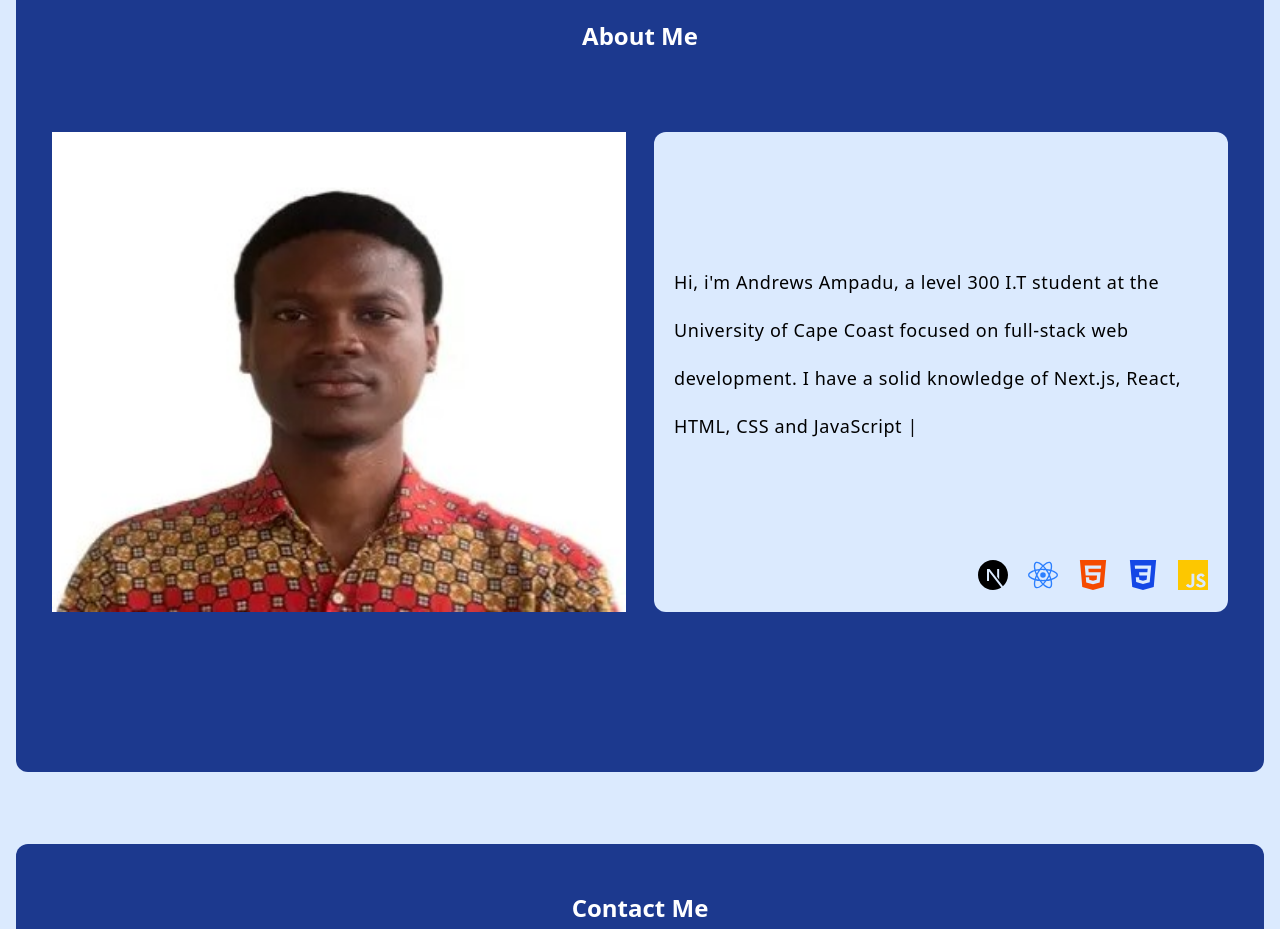
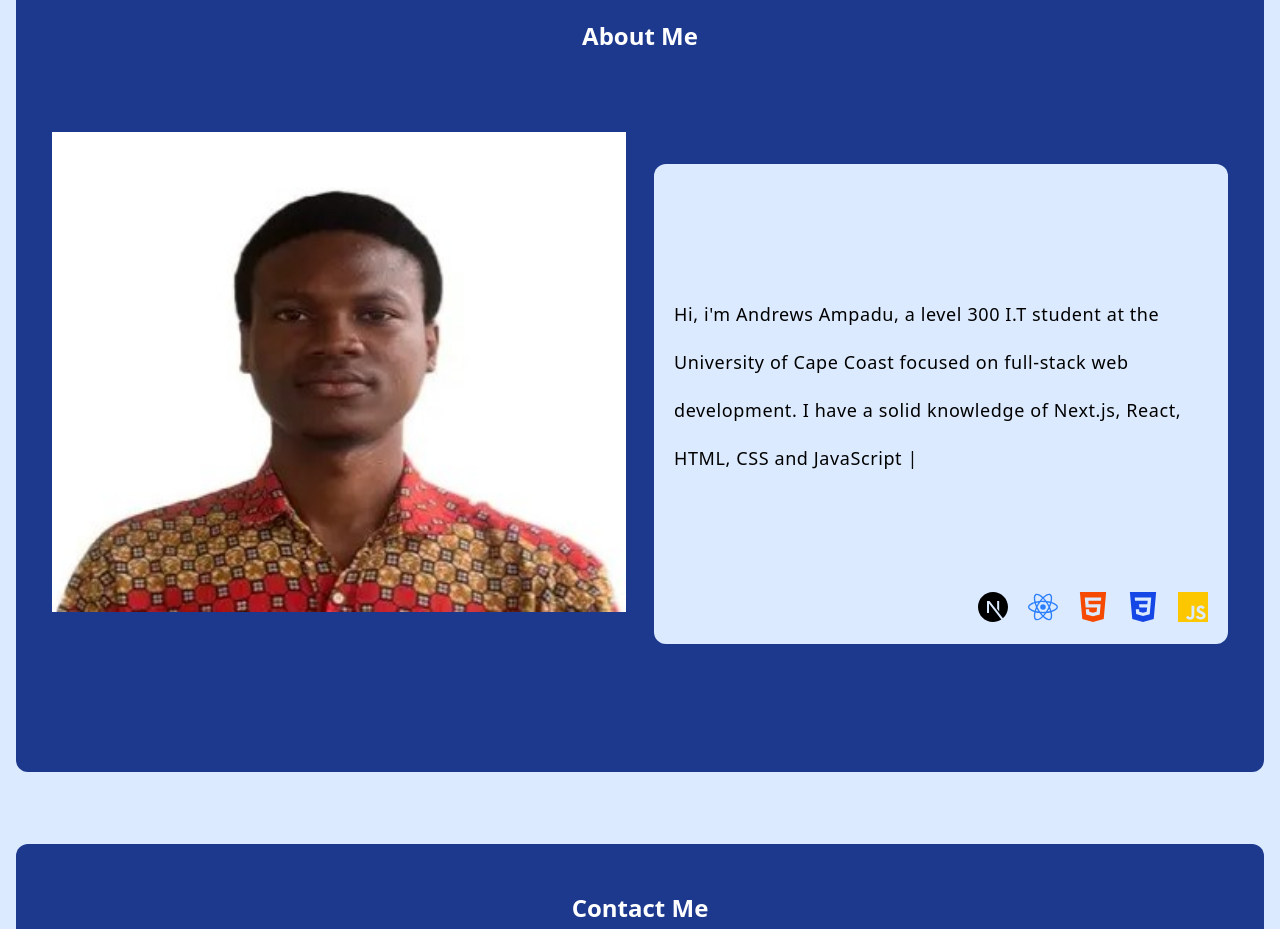
Before and after one commit to Xxecond/ANDREWSAMPADU, a Next.js app: page / in a window 1280 px wide. Shown: the part 1940-2869 px from the top of the page. Built offline with nearby package versions, Linux system fonts and the light colour scheme.

Commit message:
project update 1

```diff
--- a/src/app/about.jsx
+++ b/src/app/about.jsx
@@ -105,7 +105,7 @@ return (
   />
  </div>
 <div ref={rightBox}
-  className="pb-10 flex justify-center items-center relative h-150 md:h-120 md:w-1/2 bg-blue-100 rounded-xl
+  className="mt-16 pb-10 flex justify-center items-center relative h-150 md:h-120 md:w-1/2 bg-blue-100 rounded-xl
    transition-transform transition-opacity translate-x-64
    opacity-0 duration-700"
 >
```
